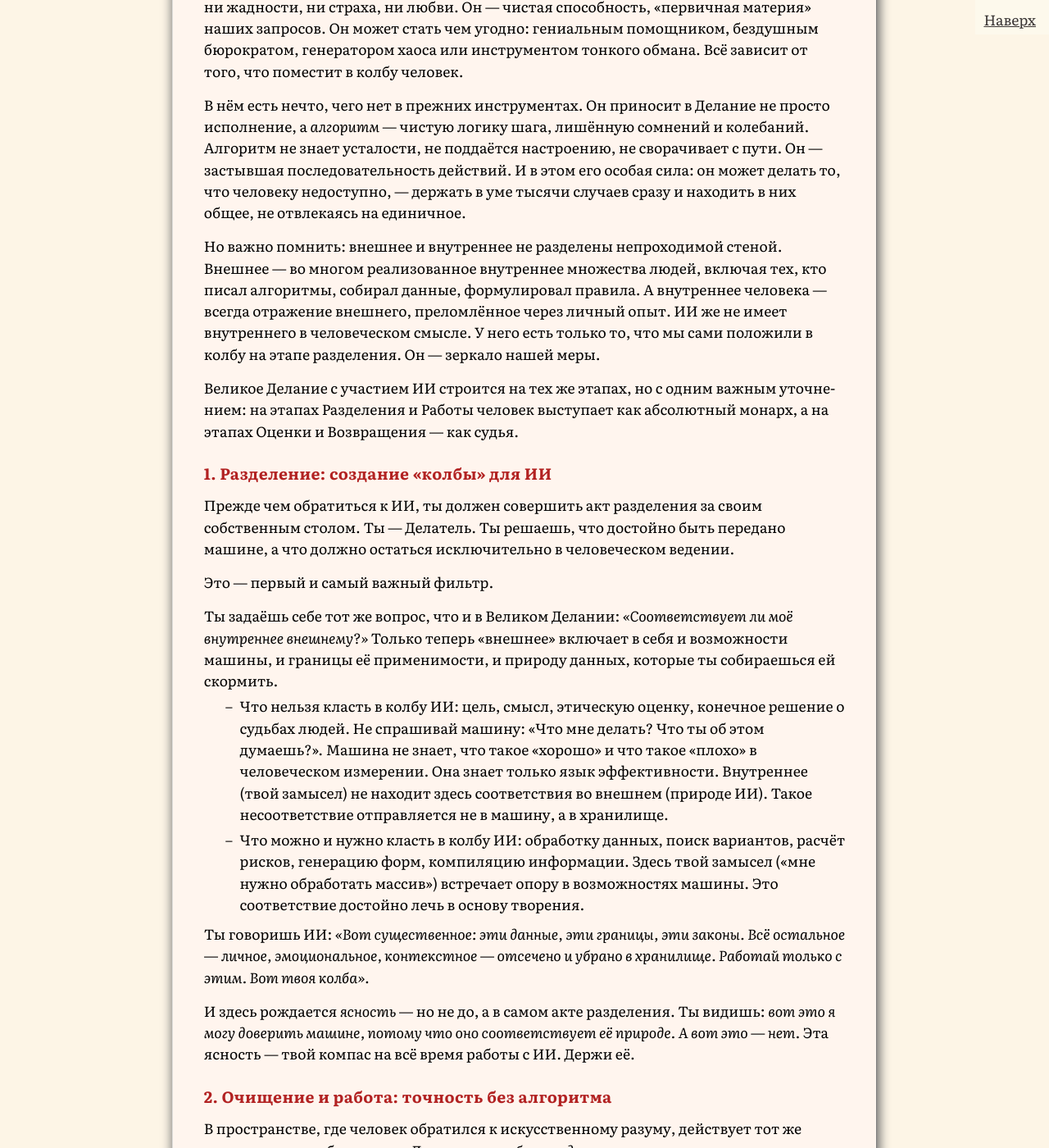
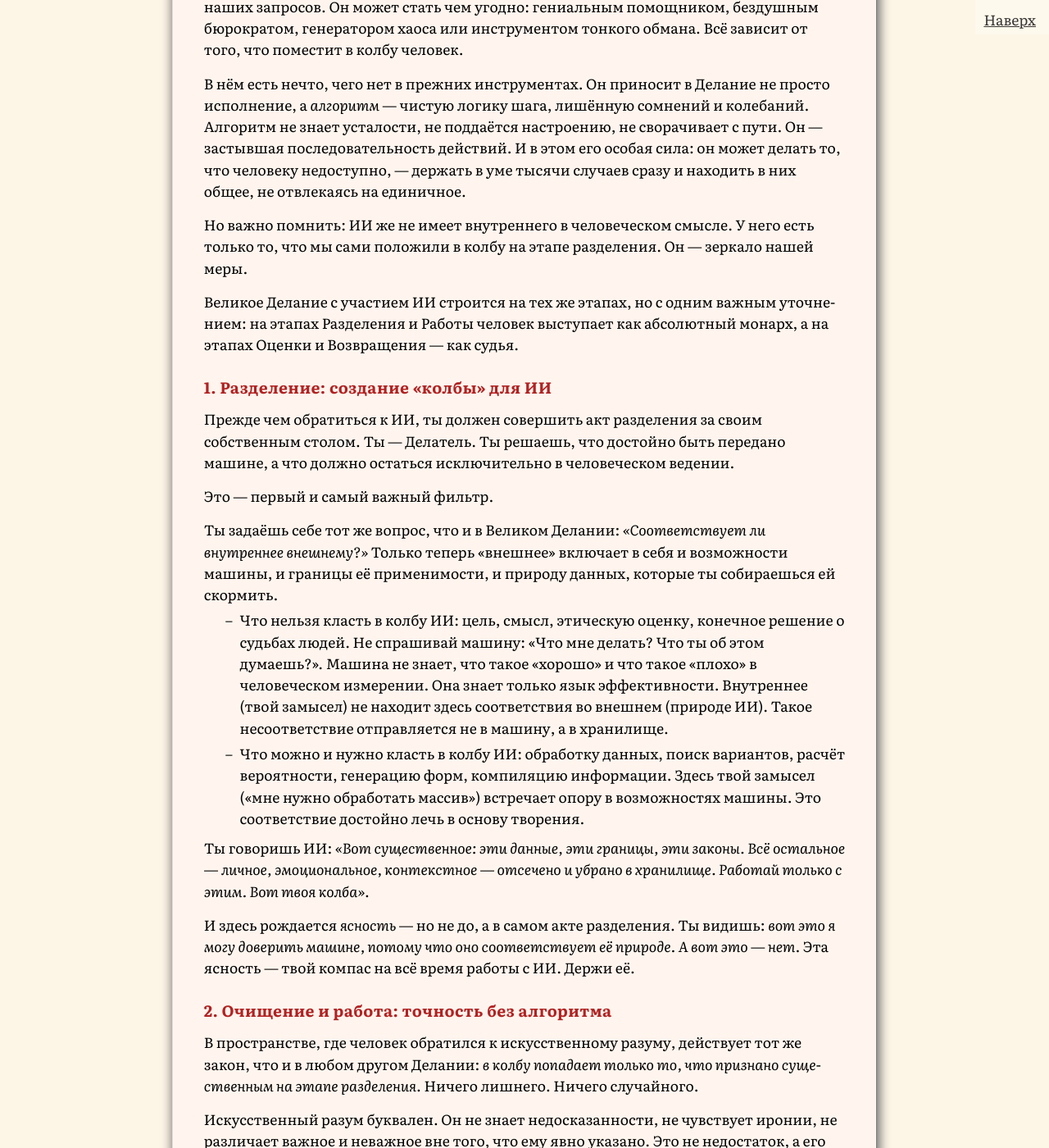
Before and after one commit to SergSi/land-use-art, a Jekyll site: the page built from _posts/2026-02-23-alhimia.md, in a window 1280 px wide and 1400 px high, scrolled down 15587 px. Shown: the whole window at 82% size. Built offline with Jekyll 4.4.1, drawn with Linux system fonts in a browser that asks for light colours; some web fonts are replaced; some of the changed text lies outside the part shown.

Commit message:
Update 2026-02-23-alhimia.md

```diff
--- a/_posts/2026-02-23-alhimia.md
+++ b/_posts/2026-02-23-alhimia.md
@@ -458,7 +458,7 @@ class Center self
 
 В нём есть нечто, чего нет в прежних инструментах. Он приносит в Делание не просто исполнение, а *алгоритм* — чистую логику шага, лишённую сомнений и колебаний. Алгоритм не знает усталости, не поддаётся настроению, не сворачивает с пути. Он — застывшая последовательность действий. И в этом его особая сила: он может делать то, что человеку недоступно, — держать в уме тысячи случаев сразу и находить в них общее, не отвлекаясь на единичное.
 
-Но важно помнить: внешнее и внутреннее не разделены непроходимой стеной. Внешнее — во многом реализованное внутреннее множества людей, включая тех, кто писал алгоритмы, собирал данные, формулировал правила. А внутреннее человека — всегда отражение внешнего, преломлённое через личный опыт. ИИ же не имеет внутреннего в человеческом смысле. У него есть только то, что мы сами положили в колбу на этапе разделения. Он — зеркало нашей меры.
+Но важно помнить: ИИ же не имеет внутреннего в человеческом смысле. У него есть только то, что мы сами положили в колбу на этапе разделения. Он — зеркало нашей меры.
 
 Великое Делание с участием ИИ строится на тех же этапах, но с одним важным уточнением: на этапах Разделения и Работы человек выступает как абсолютный монарх, а на этапах Оценки и Возвращения — как судья.
 
@@ -468,10 +468,10 @@ class Center self
 
 Это — первый и самый важный фильтр.
 
-Ты задаёшь себе тот же вопрос, что и в Великом Делании: *«Соответствует ли моё внутреннее внешнему?»* Только теперь «внешнее» включает в себя и возможности машины, и границы её применимости, и природу данных, которые ты собираешься ей скормить.
+Ты задаёшь себе тот же вопрос, что и в Великом Делании: *«Соответствует ли внутреннее внешнему?»* Только теперь «внешнее» включает в себя и возможности машины, и границы её применимости, и природу данных, которые ты собираешься ей скормить.
 
 - Что нельзя класть в колбу ИИ: цель, смысл, этическую оценку, конечное решение о судьбах людей. Не спрашивай машину: «Что мне делать? Что ты об этом думаешь?». Машина не знает, что такое «хорошо» и что такое «плохо» в человеческом измерении. Она знает только язык эффективности. Внутреннее (твой замысел) не находит здесь соответствия во внешнем (природе ИИ). Такое несоответствие отправляется не в машину, а в хранилище.
-- Что можно и нужно класть в колбу ИИ: обработку данных, поиск вариантов, расчёт рисков, генерацию форм, компиляцию информации. Здесь твой замысел («мне нужно обработать массив») встречает опору в возможностях машины. Это соответствие достойно лечь в основу творения.
+- Что можно и нужно класть в колбу ИИ: обработку данных, поиск вариантов, расчёт вероятности, генерацию форм, компиляцию информации. Здесь твой замысел («мне нужно обработать массив») встречает опору в возможностях машины. Это соответствие достойно лечь в основу творения.
 
 Ты говоришь ИИ: *«Вот существенное: эти данные, эти границы, эти законы. Всё остальное — личное, эмоциональное, контекстное — отсечено и убрано в хранилище. Работай только с этим. Вот твоя колба»*.
 
```
Also changed, not shown: other parts of _posts/2026-02-23-alhimia.md (+2 -2 lines).
